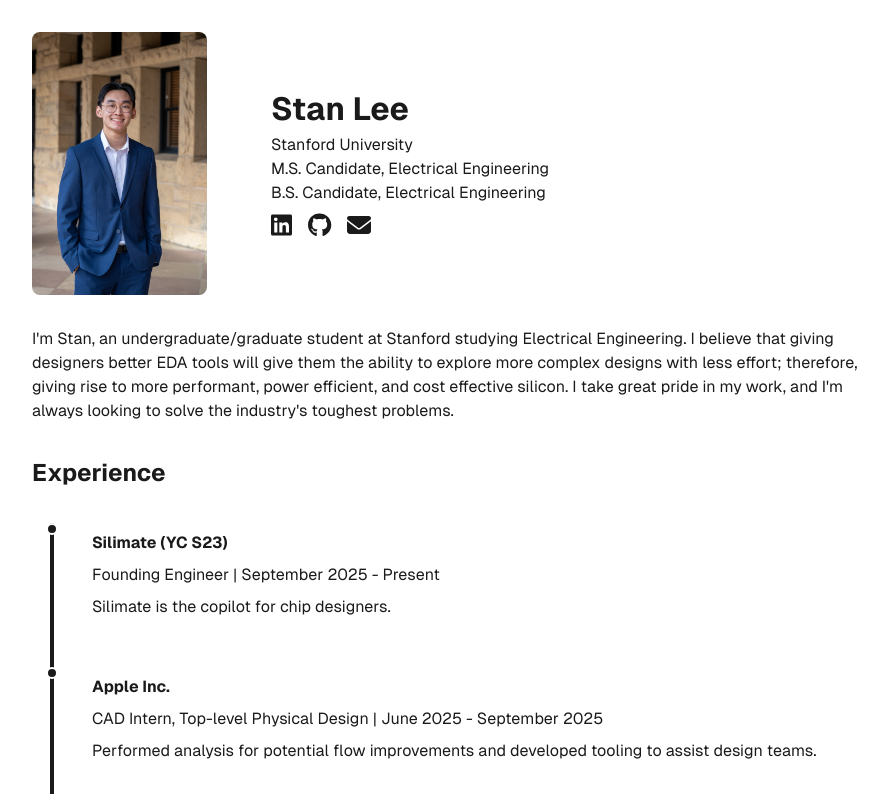
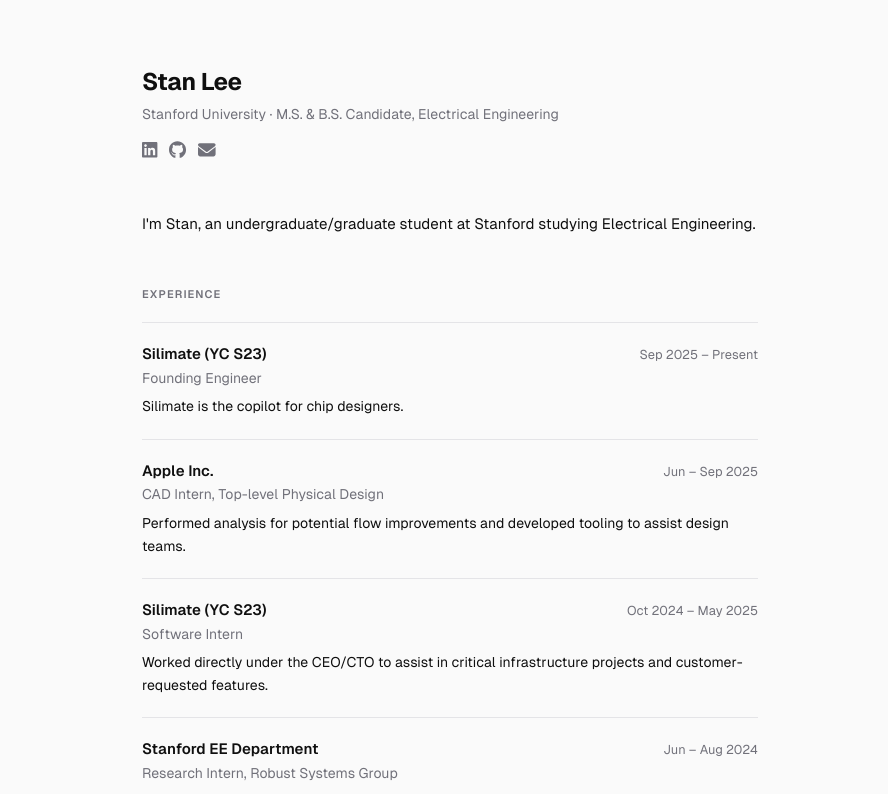
Before and after one commit to stanminlee/stanminlee.github.io, a Next.js app: page / in a window 1280 px wide. Shown: the top 794 px of the page, without its empty margins (190-1078 px from the left). Built offline with nearby package versions, Linux system fonts and the light colour scheme.

Commit message:
ai generated remake

```diff
--- a/src/app/globals.css
+++ b/src/app/globals.css
@@ -3,273 +3,164 @@
 @tailwind utilities;
 
 :root {
-  --background: #ffffff;
-  --foreground: #1a1a1a;
-  --primary: #1a1a1a;
-  --secondary: #f2f2f2;
+  --bg: #fafafa;
+  --fg: #0f0f0f;
+  --muted: #71717a;
+  --border: #e4e4e7;
 }
 
-@media (prefers-color-scheme: dark) {
-  :root {
-    --background: #ffffff;
-    --foreground: #1a1a1a;
-    --primary: #1a1a1a;
-    --secondary: #f2f2f2;
-  }
+* {
+  box-sizing: border-box;
 }
 
 body {
-  color: var(--foreground);
-  background: var(--background);
-  font-family: Arial, Helvetica, sans-serif;
-  display: flex;
-  justify-content: center;
+  background: var(--bg);
+  color: var(--fg);
+  font-family: var(--font-geist-sans), system-ui, -apple-system, sans-serif;
   margin: 0;
+  padding: 0;
+  -webkit-font-smoothing: antialiased;
 }
 
 a {
-  color: var(--primary);
+  color: inherit;
   text-decoration: none;
 }
 
 a:hover {
   text-decoration: underline;
+  text-underline-offset: 3px;
 }
 
 .container {
-  max-width: 900px;
-  padding: 2rem;
-  text-align: left;
+  max-width: 680px;
+  margin: 0 auto;
+  padding: 4rem 2rem 6rem;
 }
 
-.header, .footer {
-  text-align: center;
-  margin-bottom: 2rem;
+/* ── Header ── */
+
+.header {
+  display: flex;
+  align-items: center;
+  gap: 2rem;
+  margin-bottom: 3rem;
 }
 
-.main {
-  margin-bottom: 4rem;
+.header-info h1 {
+  font-size: 1.5rem;
+  font-weight: 700;
+  letter-spacing: -0.02em;
+  margin: 0 0 0.25rem;
 }
 
-h1, h2, h3, h4, h5, h6 {
-  font-family: var(--font-geist-sans);
-  font-weight: 700; /* Adjust weight as needed */
-  margin-bottom: 0.5rem;
+.header-info .subtitle {
+  font-size: 0.875rem;
+  color: var(--muted);
+  line-height: 1.5;
+  margin: 0 0 0.75rem;
 }
 
-h1 {
-  font-size: 2rem;
+.social {
+  display: flex;
+  gap: 0.75rem;
 }
 
-h2 {
-  font-size: 1.5rem;
+.social a {
+  color: var(--muted);
+  font-size: 1.1rem;
+  transition: color 0.15s;
 }
 
-h4 {
-  font-family: var(--font-geist-sans);
-  font-weight: 700; /* Adjust weight as needed */
+.social a:hover {
+  color: var(--fg);
+  text-decoration: none;
 }
 
-p {
-  font-family: var(--font-geist-sans);
-  font-weight: 400; /* Adjust weight as needed */
-  margin-bottom: 0.5rem;
+/* ── Bio ── */
+
+.bio {
+  margin-bottom: 3rem;
 }
 
-.profile {
-  display: flex;
-  align-items: center;
-  justify-content: center;
+.bio p {
+  font-size: 0.9375rem;
+  line-height: 1.75;
+  color: var(--fg);
+  margin: 0;
 }
 
-.profile-image {
+/* ── Section headings ── */
+
+h2 {
+  font-size: 0.6875rem;
+  font-weight: 600;
+  letter-spacing: 0.1em;
+  text-transform: uppercase;
+  color: var(--muted);
+  margin: 0 0 1.25rem;
+}
+
+/* ── Experience ── */
+
+.experience-list {
+  display: flex;
+  flex-direction: column;
+}
+
+.experience-item {
+  padding: 1.25rem 0;
+  border-bottom: 1px solid var(--border);
+}
+
+.experience-item:first-child {
+  border-top: 1px solid var(--border);
+}
+
+.experience-header {
+  display: flex;
+  justify-content: space-between;
+  align-items: baseline;
+  gap: 1rem;
+  margin-bottom: 0.15rem;
+}
+
+.company {
+  font-weight: 600;
+  font-size: 0.9375rem;
+}
+
+.date {
+  font-size: 0.8rem;
+  color: var(--muted);
+  white-space: nowrap;
   flex-shrink: 0;
 }
 
-.profile-info {
-  flex-grow: 1;
-  margin-left: 1rem;
-  text-align: left;
+.role {
+  font-size: 0.875rem;
+  color: var(--muted);
+  margin: 0 0 0.4rem;
 }
 
-.profile-info h1 {
+.desc {
+  font-size: 0.875rem;
+  line-height: 1.65;
+  color: var(--fg);
   margin: 0;
 }
 
-.profile-info p {
-  margin: 0;
+/* ── Responsive ── */
+
+@media (max-width: 520px) {
+  .header {
+    flex-direction: column;
+    align-items: flex-start;
+    gap: 1rem;
+  }
+
+  .experience-header {
+    flex-direction: column;
+    gap: 0.1rem;
+  }
 }
-
-.social-icons {
-  margin-top: 0.5rem;
-}
-
-.social-icons a {
-  color: var(--primary);
-  font-size: 1rem; /* Adjust the size to make it visible */
-  display: inline-block; /* Ensure the icons are inline */
-  margin-right: 0.5rem; /* Add some space between the icons */
-}
-
-.social-icons a:hover {
-  color: var(--secondary);
-  transition: color 0.3s ease;
-}
-
-.timeline {
-  position: relative;
-  margin: 2rem 0;
-  padding: 0;
-  list-style: none;
-}
-
-.timeline::before {
-  content: '';
-  position: absolute;
-  top: 0;
-  bottom: 0;
-  width: 4px;
-  background: var(--primary);
-  left: 20px;
-  margin-left: -2px;
-  border-radius: 2px;
-}
-
-.timeline-item {
-  position: relative;
-  margin: 0 0 2rem 40px;
-}
-
-.timeline-item::before {
-  content: '';
-  position: absolute;
-  width: 12px;
-  height: 12px;
-  border-radius: 50%;
-  background: var(--primary);
-  top: 0;
-  left: -26px; /* Adjust left position to align with the line */
-  border: 2px solid var(--background);
-}
-
-.timeline-content {
-  padding: 0.5rem 0;
-  margin-left: 20px; /* Ensure content is aligned with the dot */
-}
-
-.project-item {
-  margin-bottom: 1.5rem;
-}
-
-.project-item h3 {
-  font-size: 1.25rem;
-  font-weight: 600;
-  margin-bottom: 0.5rem;
-}
-
-.project-item p {
-  font-size: 1rem;
-  margin-bottom: 0.5rem;
-}
-
-.project-title {
-  color: inherit; /* Inherit color from parent */
-  text-decoration: none; /* Remove underline */
-}
-
-.project-title:hover {
-  color: var(--primary); /* Optional: Change color on hover */
-  text-decoration: none;
-  transition: color 0.3s ease;
-}
-
-.project-title:active {
-  color: var(--secondary); /* Change color slightly on click */
-}
-
-.footer {
-  padding: 1rem 0;
-  text-align: center;
-}
-
-.footer-content {
-  display: flex;
-  flex-direction: column;
-  align-items: center;
-}
-
-.footer-social-icons {
-  margin-top: 0.5rem;
-}
-
-.footer-social-icons a {
-  margin: 0 0.5rem;
-}
-
-.footer-social-icons a:hover {
-  color: var(--secondary);
-  transition: color 0.3s ease;
-}
-
-.arrow-link {
-  color: inherit; /* Inherit color from parent */
-  text-decoration: none; /* Remove underline */
-}
-
-.arrow-link:hover {
-  color: var(--primary); /* Optional: Change color on hover */
-  text-decoration: none;
-  transition: color 0.3s ease;
-}
-
-.back-arrow {
-  color: inherit; /* Inherit color from parent */
-  text-decoration: none; /* Remove underline */
-}
-
-.back-arrow:hover {
-  color: var(--primary); /* Optional: Change color on hover */
-  text-decoration: none;
-  transition: color 0.3s ease;
-}
-
-.performance-link {
-  color: inherit; /* Inherit color from parent */
-  text-decoration: none; /* Remove underline */
-}
-
-.performance-link:hover {
-  color: var(--primary); /* Optional: Change color on hover */
-  text-decoration: none;
-  transition: color 0.3s ease;
-}
-
-.company-link {
-  color: inherit; /* Inherit color from parent */
-  text-decoration: none; /* Remove underline */
-  transition: color 0.3s ease;
-}
-
-.company-link:hover {
-  color: var(--primary); /* Optional: Change color on hover */
-  text-decoration: none;
-  transition: color 0.3s ease;
-}
-
-.contact-link {
-  color: inherit; /* Inherit color from parent */
-  text-decoration: none; /* Remove underline */
-  transition: color 0.3s ease;
-}
-
-.contact-link:hover {
-  color: var(--primary); /* Optional: Change color on hover */
-  text-decoration: none;
-  transition: color 0.3s ease;
-}
-
-.text-base {
-  font-family: var(--font-geist-sans);
-  font-weight: 400; /* Adjust weight as needed */
-  font-size: 1rem; /* Base font size */
-}
--- a/src/app/layout.tsx
+++ b/src/app/layout.tsx
@@ -20,7 +20,6 @@
 
 export const metadata: Metadata = {
   title: "Stan Lee",
-  description: "Website",
 };
 
 export default function RootLayout({
--- a/src/app/page.tsx
+++ b/src/app/page.tsx
@@ -1,134 +1,103 @@
-import Image from "next/image";
 import { FontAwesomeIcon } from "@fortawesome/react-fontawesome";
 import { faLinkedin, faGithub } from "@fortawesome/free-brands-svg-icons";
-import { faArrowRightLong, faEnvelope } from "@fortawesome/free-solid-svg-icons";
-import Project from "../components/Project"; // Import the Project component
+import { faEnvelope } from "@fortawesome/free-solid-svg-icons";
+
+const experience = [
+  {
+    company: "Silimate (YC S23)",
+    url: "https://www.silimate.com/",
+    role: "Founding Engineer",
+    dates: "Sep 2025 – Present",
+    description: "Silimate is the copilot for chip designers.",
+  },
+  {
+    company: "Apple Inc.",
+    url: "https://www.apple.com/",
+    role: "CAD Intern, Top-level Physical Design",
+    dates: "Jun – Sep 2025",
+    description:
+      "Performed analysis for potential flow improvements and developed tooling to assist design teams.",
+  },
+  {
+    company: "Silimate (YC S23)",
+    url: "https://www.silimate.com/",
+    role: "Software Intern",
+    dates: "Oct 2024 – May 2025",
+    description:
+      "Worked directly under the CEO/CTO to assist in critical infrastructure projects and customer-requested features.",
+  },
+  {
+    company: "Stanford EE Department",
+    url: "https://rsg.stanford.edu/",
+    role: "Research Intern, Robust Systems Group",
+    dates: "Jun – Aug 2024",
+    description:
+      "Worked on next-generation augmented reality (AR) accelerators after selection to the 2024 EE REU Program.",
+  },
+];
 
 export default function Home() {
   return (
     <div className="container">
       <header className="header">
-        <div className="profile">
-          <div className="profile-image">
-            <Image
-              src="/StanLeeHeadshot-min.jpg"
-              alt="Profile Picture"
-              width={175}
-              height={175}
-              style={{ borderRadius: "8px" }}
-            />
-          </div>
-          <div className="profile-info" style={{ marginLeft: "4rem" }}>
+        <div className="header-info">
           <h1>Stan Lee</h1>
-            <p>Stanford University</p>
-            <p>M.S. Candidate, Electrical Engineering</p>
-            <p>B.S. Candidate, Electrical Engineering</p>
-            <div className="social-icons">
-              <a href="https://www.linkedin.com/in/stanminlee/" target="_blank" rel="noopener noreferrer" style={{ marginRight: "1rem" }}>
-                <FontAwesomeIcon icon={faLinkedin} style={{ fontSize: "1.5rem" }}/>
+          <p className="subtitle">
+            Stanford University · M.S. & B.S. Candidate, Electrical Engineering
+          </p>
+          <div className="social">
+            <a
+              href="https://www.linkedin.com/in/stanminlee/"
+              target="_blank"
+              rel="noopener noreferrer"
+              aria-label="LinkedIn"
+            >
+              <FontAwesomeIcon icon={faLinkedin} />
             </a>
-              <a href="https://github.com/stanminlee" target="_blank" rel="noopener noreferrer" style={{ marginRight: "1rem" }}>
-                <FontAwesomeIcon icon={faGithub} style={{ fontSize: "1.5rem" }}/>
+            <a
+              href="https://github.com/stanminlee"
+              target="_blank"
+              rel="noopener noreferrer"
+              aria-label="GitHub"
+            >
+              <FontAwesomeIcon icon={faGithub} />
             </a>
-              <a href="mailto:slee93@stanford.edu" target="_blank" rel="noopener noreferrer">
-                <FontAwesomeIcon icon={faEnvelope} style={{ fontSize: "1.5rem" }}/>
+            <a href="mailto:slee93@stanford.edu" aria-label="Email">
+              <FontAwesomeIcon icon={faEnvelope} />
             </a>
           </div>
         </div>
-        </div>
       </header>
-      <main className="main">
-        <section style={{ marginBottom: "2rem" }}>
+
+      <main>
+        <section className="bio">
           <p>
-          I'm Stan, an undergraduate/graduate student at Stanford studying Electrical Engineering. I believe that giving designers better EDA tools will give
-          them the ability to explore more complex designs with less effort; therefore, giving rise to more performant, power efficient, and
-          cost effective silicon. I take great pride in my work, and I'm always looking to solve the industry's toughest problems.
+            I&apos;m Stan, an undergraduate/graduate student at Stanford
+            studying Electrical Engineering.
           </p>
         </section>
+
         <section>
           <h2>Experience</h2>
-        <div className="timeline">
-            <div className="timeline-item">
-              <div className="timeline-content">
-                <h3>
-                  <a href="https://www.silimate.com/" target="_blank" rel="noopener noreferrer" className="company-link">
-                    Silimate (YC S23)
+          <div className="experience-list">
+            {experience.map((item, i) => (
+              <div className="experience-item" key={i}>
+                <div className="experience-header">
+                  <a
+                    href={item.url}
+                    target="_blank"
+                    rel="noopener noreferrer"
+                    className="company"
+                  >
+                    {item.company}
                   </a>
-                </h3>
-                <p>Founding Engineer | September 2025 - Present</p>
-                <p>
-                  Silimate is the copilot for chip designers.
-                </p>
+                  <span className="date">{item.dates}</span>
                 </div>
+                <p className="role">{item.role}</p>
+                <p className="desc">{item.description}</p>
               </div>
-            <div className="timeline-item">
-              <div className="timeline-content">
-                <h3>
-                  <a href="https://www.apple.com/" target="_blank" rel="noopener noreferrer" className="company-link">
-                    Apple Inc.
-                  </a>
-                </h3>
-                <p>CAD Intern, Top-level Physical Design | June 2025 - September 2025</p>
-                <p>
-                  Performed analysis for potential flow improvements and developed tooling to assist design teams.
-                </p>
+            ))}
           </div>
-            </div>
-            <div className="timeline-item">
-              <div className="timeline-content">
-                <h3>
-                  <a href="https://www.silimate.com/" target="_blank" rel="noopener noreferrer" className="company-link">
-                    Silimate (YC S23)
-                  </a>
-                </h3>
-                <p>Software Intern | October 2024 - May 2025</p>
-                <p>
-                  Worked directly under the CEO/CTO to assist in critical infrastructure projects and customer-requested features.
-                </p>
-              </div>
-            </div>
-            <div className="timeline-item">
-              <div className="timeline-content">
-                <h3>
-                  <a href="https://rsg.stanford.edu/" target="_blank" rel="noopener noreferrer" className="company-link">
-                    Stanford Department of Electrical Engineering
-                  </a>
-                </h3>
-                <p>Research Intern, Robust Systems Group | June 2024 - August 2024</p>
-                <p>
-                  Worked on next-generation augmented reality (AR) accelerators after selection to the 2024 EE REU Program.
-                </p>
-              </div>
-            </div>
-          </div>
-        </section>
-        <section style={{ marginBottom: "2rem" }}>
-
-
-
-
-
-        </section>
-        <section style={{ marginBottom: "2rem" }}>
-          <h2>Relevant Coursework</h2>
-          <p>CME 100 - Vector Calculus for Engineers</p>
-          <p>CME 102 - Ordinary Differential Equations for Engineers</p>
-          <p>CS 103 - Mathematical Foundations of Computing</p>
-          <p>CS 106A - Programming Methodology</p>
-          <p>CS 106B  - Programming Abstractions</p>
-          <p>CS 107 - Computer Organization and Systems</p>
-          <p>CS 109 - Introduction to Probability for Computer Scientists</p>
-          <p>CS 111 - Operating Systems Principles</p>
-          <p>CS 143 - Compilers</p>
-          <p>CS 161 - Design and Analysis of Algorithms</p>
-          <p>EE 64 - Mechanical Prototyping for Electrical Engineers</p>
-          <p>EE 65 - Modern Physics for Engineers</p>
-          <p>EE 101A - Circuits I</p>
-          <p>EE 108 - Digital System Design</p>
-          <p>EE 180 - Digital Systems Architecture</p>
-          <p>EE 271 - Introduction to VLSI Systems</p>
-          <p>EE 272 - Design Projects in VLSI Systems I</p>
-          <p>EE 292A - Electronic Design Automation (EDA) and Machine Learning Hardware</p>
         </section>
       </main>
     </div>
```
Lines whose indentation alone changed are shown as unchanged.
